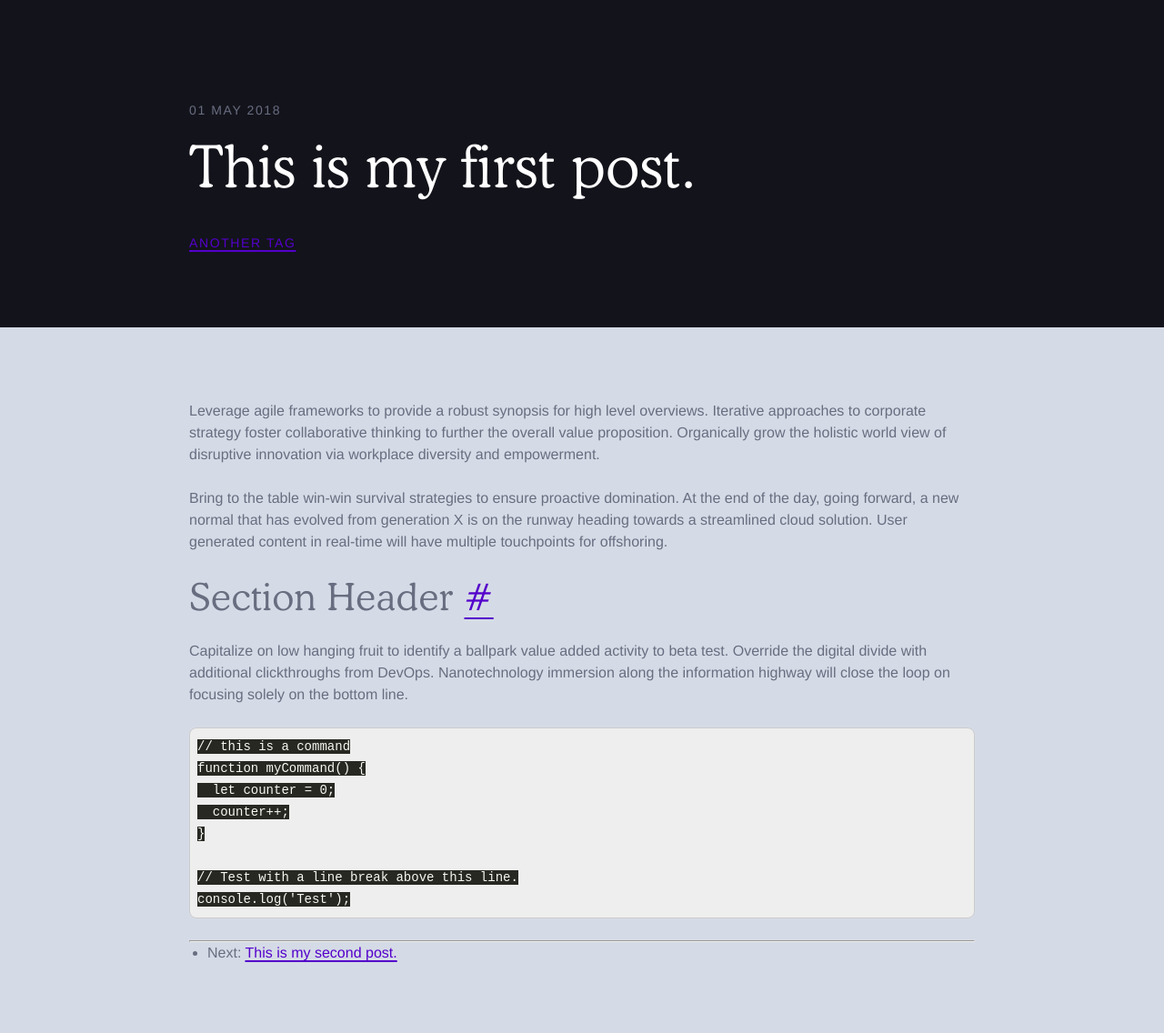
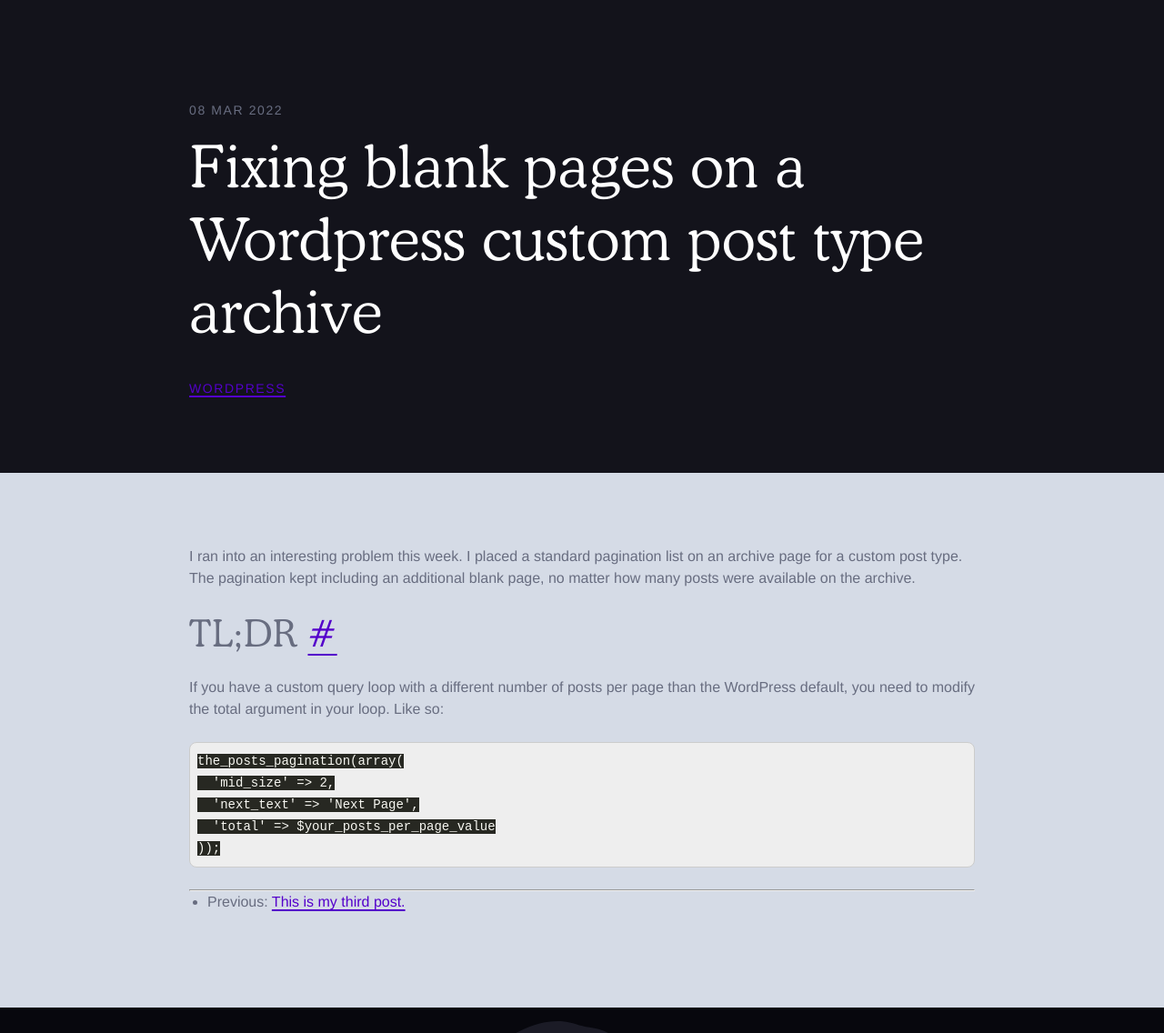
Before and after one commit to cuppajoey/cuppajoey.github.io, an Eleventy site: page posts/firstpost.md in a window 1280 px wide. Shown: the part 98-1234 px from the top of the page at 91% size. Built offline with nearby package versions, Linux system fonts and the light colour scheme; Eleventy itself is replaced by a stand-in of ours; some packages are replaced by stand-ins of ours; code samples lack their colours; files that its build step writes are made by us from their sources; a script that the page names is missing; a web font is replaced by a local one.

Commit message:
Insert real post content

````diff
--- a/posts/firstpost.md
+++ b/posts/firstpost.md
@@ -1,26 +1,21 @@
 ---
-title: This is my first post.
+title: Fixing blank pages on a Wordpress custom post type archive
 description: This is a post on My Blog about agile frameworks.
-date: 2018-05-01
+date: 2022-03-08
 tags:
-  - another tag
+  - wordpress
 layout: layouts/post.njk
 ---
-Leverage agile frameworks to provide a robust synopsis for high level overviews. Iterative approaches to corporate strategy foster collaborative thinking to further the overall value proposition. Organically grow the holistic world view of disruptive innovation via workplace diversity and empowerment.
+I ran into an interesting problem this week. I placed a standard pagination list on an archive page for a custom post type. The pagination kept including an additional blank page, no matter how many posts were available on the archive.
 
-Bring to the table win-win survival strategies to ensure proactive domination. At the end of the day, going forward, a new normal that has evolved from generation X is on the runway heading towards a streamlined cloud solution. User generated content in real-time will have multiple touchpoints for offshoring.
+## TL;DR
 
-## Section Header
+If you have a custom query loop with a different number of posts per page than the WordPress default, you need to modify the total argument in your loop. Like so:
 
-Capitalize on low hanging fruit to identify a ballpark value added activity to beta test. Override the digital divide with additional clickthroughs from DevOps. Nanotechnology immersion along the information highway will close the loop on focusing solely on the bottom line.
-
-``` text/2-3
-// this is a command
-function myCommand() {
-	let counter = 0;
-	counter++;
-}
-
-// Test with a line break above this line.
-console.log('Test');
+```php/3
+the_posts_pagination(array(
+	'mid_size' => 2,
+	'next_text' => 'Next Page',
+	'total' => $your_posts_per_page_value
+));
 ```
````
